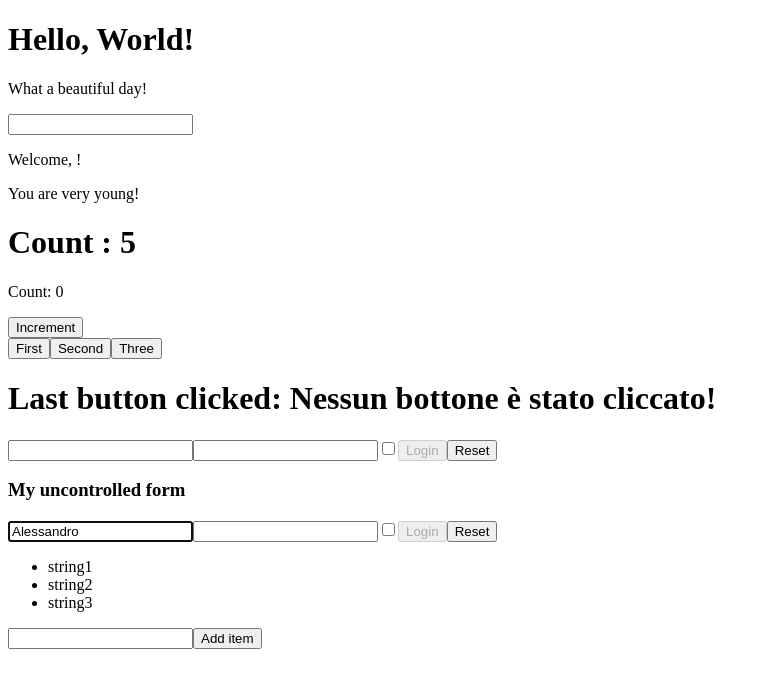
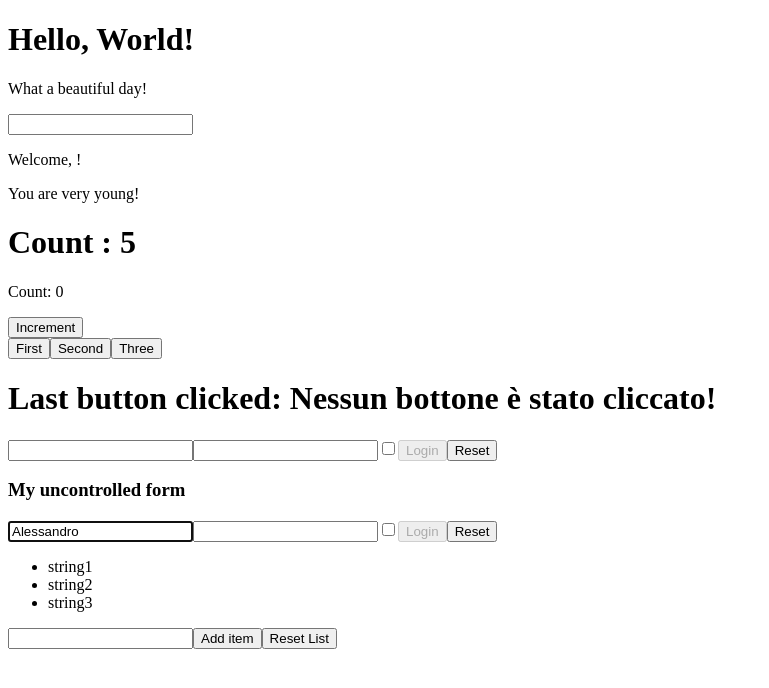
Before and after one commit to leggio98/react-exercises, a React (Create React App) app in the folder react-exercises/: page / in a window 1280 px wide. Shown: the top 688 px of the page, without its empty margins (0-769 px from the left). Built offline with nearby package versions, Linux system fonts and the light colour scheme.

Commit message:
Add Reset button

```diff
--- a/react-exercises/src/TodoList.js
+++ b/react-exercises/src/TodoList.js
@@ -15,11 +15,11 @@ class TodoList extends React.Component {
             items: [...prevState.items, prevState.value],
             value: '',
         }));
-
-
-
-
-
+    }
+    resetItemsList = () => {
+        this.setState({
+            items: []
+        })
     }
     render() {
         return (
@@ -35,6 +35,7 @@ class TodoList extends React.Component {
                 value = {this.state.value}
                 />
                 <button onClick={this.addItem}>Add item</button>
+                <button onClick={this.resetItemsList}>Reset List</button>
             </div>
         )
     }
```
